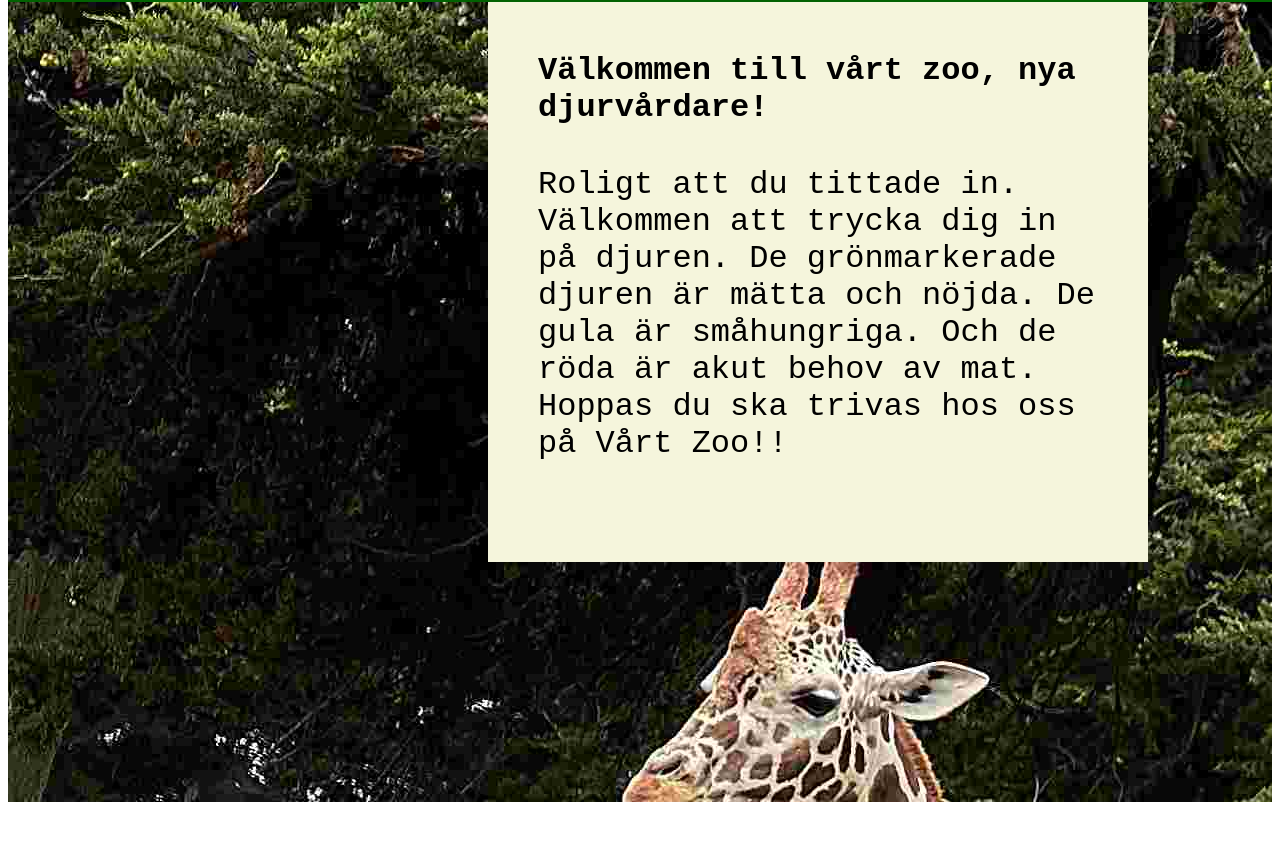
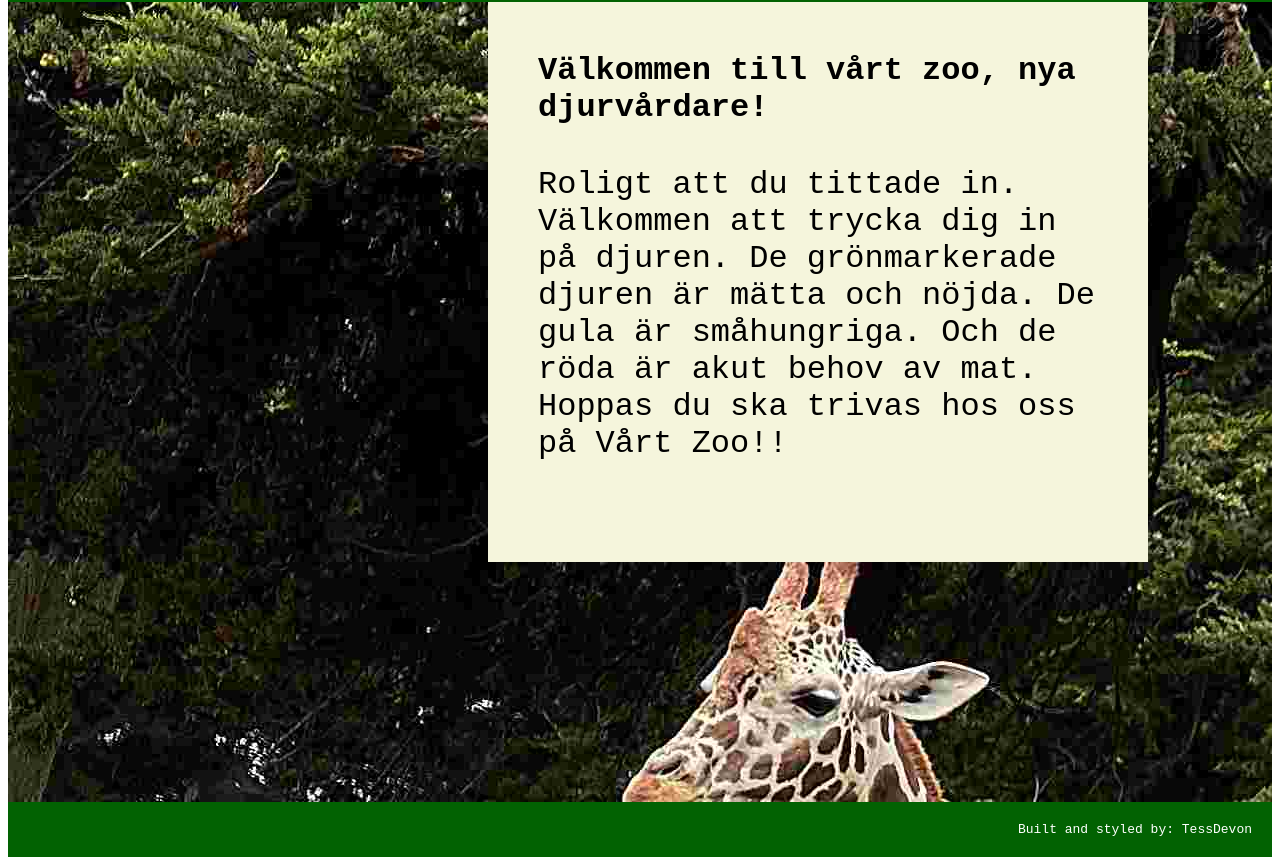
Before and after one commit to TessDevon/theZoo, a React (Vite) app: page / in a window 1280 px wide. Shown: the part 206-1071 px from the top of the page. Before the commit the page ends 1016 px from the top, so only its background shows below. Built offline with nearby package versions, Linux system fonts and the light colour scheme; no server answers.

Commit message:
Add to style

```diff
--- a/src/components/HungryAnimal.tsx
+++ b/src/components/HungryAnimal.tsx
@@ -13,10 +13,10 @@ export const HungryAnimal = () => {
     })
 
     return (<>
-    <div className={hungryanimalcontainer}>
-        <h2>Djur är hungriga!</h2>
-        <p>Djurvårdare, vi behöver er hjälp för att mata djuren.
+        <div id = "hungryAnimalDiv" className = {hungryanimalcontainer}>
+            <h2 className="hungryAnimalDivtext">Djur är hungriga!</h2>
+            <p className="hungryAnimalDivtext">Djurvårdare, vi behöver er hjälp för att mata djuren.
             Något eller några djur behöver mat omgående. </p>
-    </div>
+        </div>
     </>)
 };
--- a/src/components/Layout.tsx
+++ b/src/components/Layout.tsx
@@ -3,7 +3,6 @@ import {Navigation} from "../components/Navigation";
 import { HungryAnimal } from "./HungryAnimal";
 
 export const Layout = () => {
-
 
 return (
     <>
@@ -15,7 +14,9 @@ return (
             <HungryAnimal></HungryAnimal>
             <Outlet></Outlet>
         </main>
-        <footer></footer>
+        <footer>
+            <p className="footerText">Built and styled by: TessDevon</p>
+        </footer>
         </>
     );
 };
--- a/src/components/SelectedAnimal.tsx
+++ b/src/components/SelectedAnimal.tsx
@@ -8,7 +8,7 @@ export const SelectedAnimal = () => {
 
     const { animal } = useLoaderData() as IAnimalLoader
 
-    //Hämta lastfed i localstorage inte databasen.
+    //Hämta lastfed i localstorage inte databasen för att kolla av last fed.
     const animalsInLocalstorage = JSON.parse(localStorage.getItem("animals")||'[]');
     const storageAnimal = animalsInLocalstorage.find((storageAnimal:IAnimals) => {
         if(animal.id === storageAnimal.id) {
@@ -27,7 +27,7 @@ export const SelectedAnimal = () => {
 
     return <div className="animalContainer">
         <div className="animalOne" key={animal.id}>
-            <h3>{animal.name}</h3>
+            <h3 className="animalh3">{animal.name}</h3>
             <img className="animalImage"
             onError={ e => {
                 e.currentTarget.onerror = null;
```
